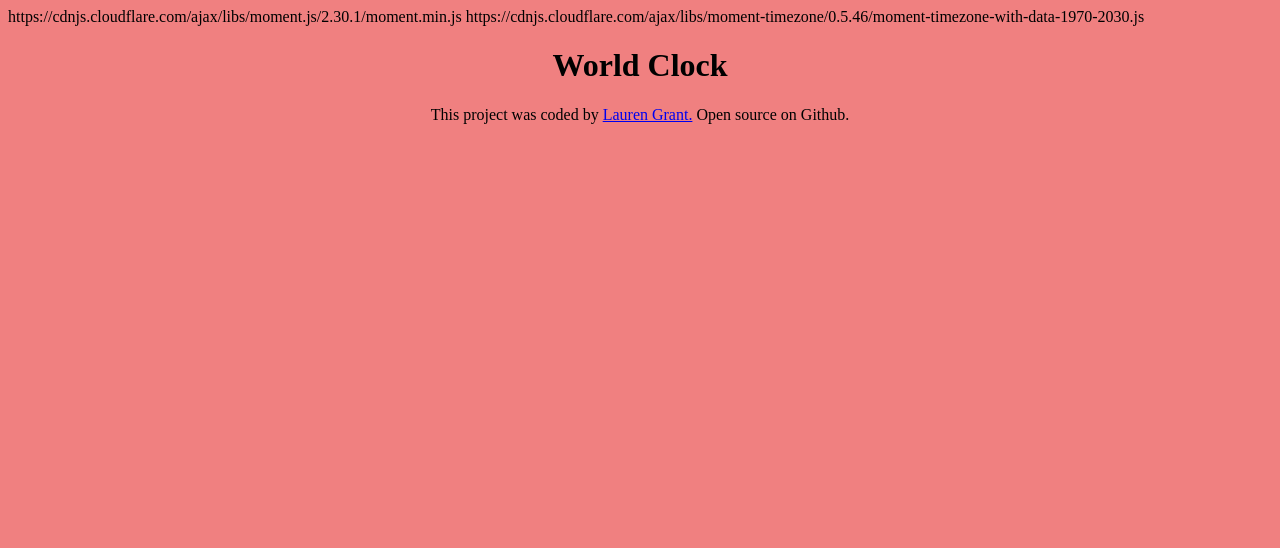
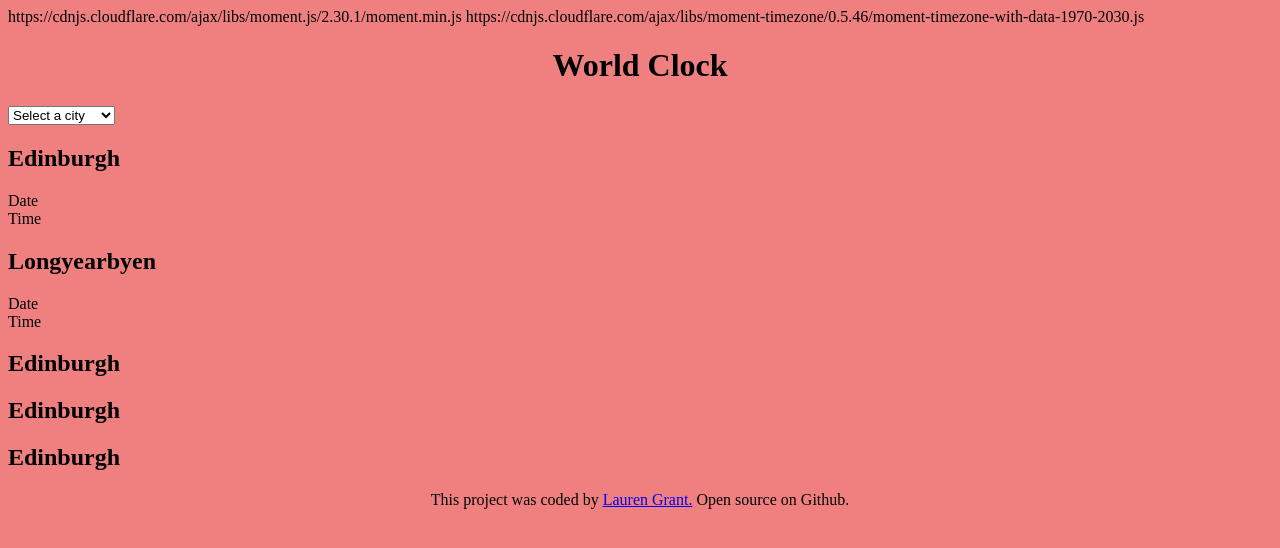
Before and after one commit to lauren-aan/World-Clock-Project, a plain HTML site: page Index.html in a window 1280 px wide. Drawn offline with Linux system fonts and the light colour scheme.

Commit message:
Added basic html

```diff
--- a/Index.html
+++ b/Index.html
@@ -9,7 +9,27 @@
     <title>World Clock Project</title>
   </head>
   <body>
-    <h1>World Clock</h1>
+    <div class="container">
+      <h1>World Clock</h1>
+      <select name="" id="location">
+        <option value="">Select a city</option>
+        <option value="Europe/London">Edinburgh</option>
+        <option value="Arctic/Longyearbyen">Longyearbyen</option>
+        <option value="Pacific/Auckland">Auckland</option>
+      </select>
+
+      <div class="city">
+        <h2>Edinburgh</h2>
+        <div class="date">Date</div>
+        <div class="time">Time</div>
+        <h2>Longyearbyen</h2>
+        <div class="date">Date</div>
+        <div class="time">Time</div>
+        <h2>Edinburgh</h2>
+        <h2>Edinburgh</h2>
+        <h2>Edinburgh</h2>
+      </div>
+    </div>
     <footer>
       This project was coded by
       <a
```
